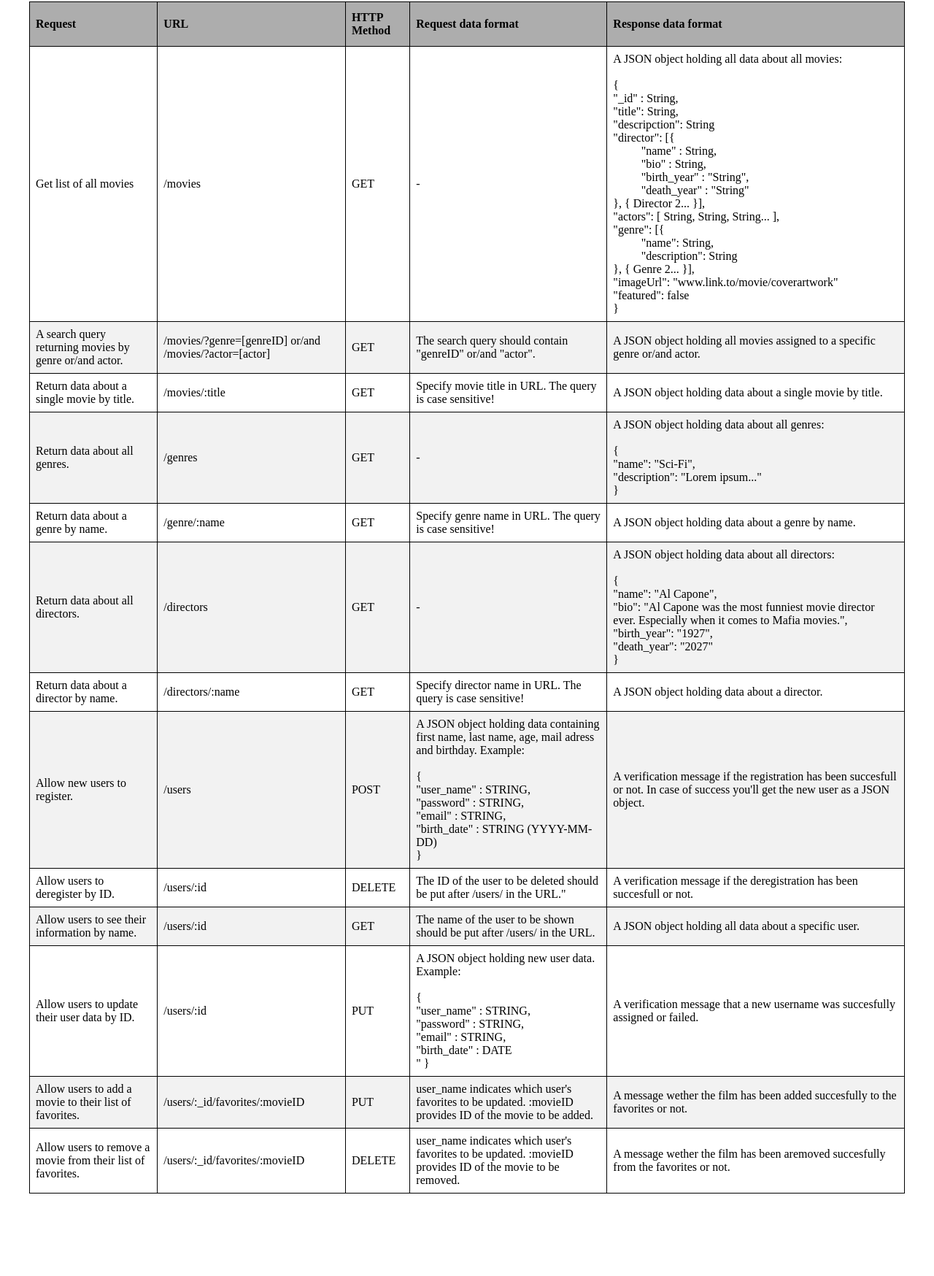
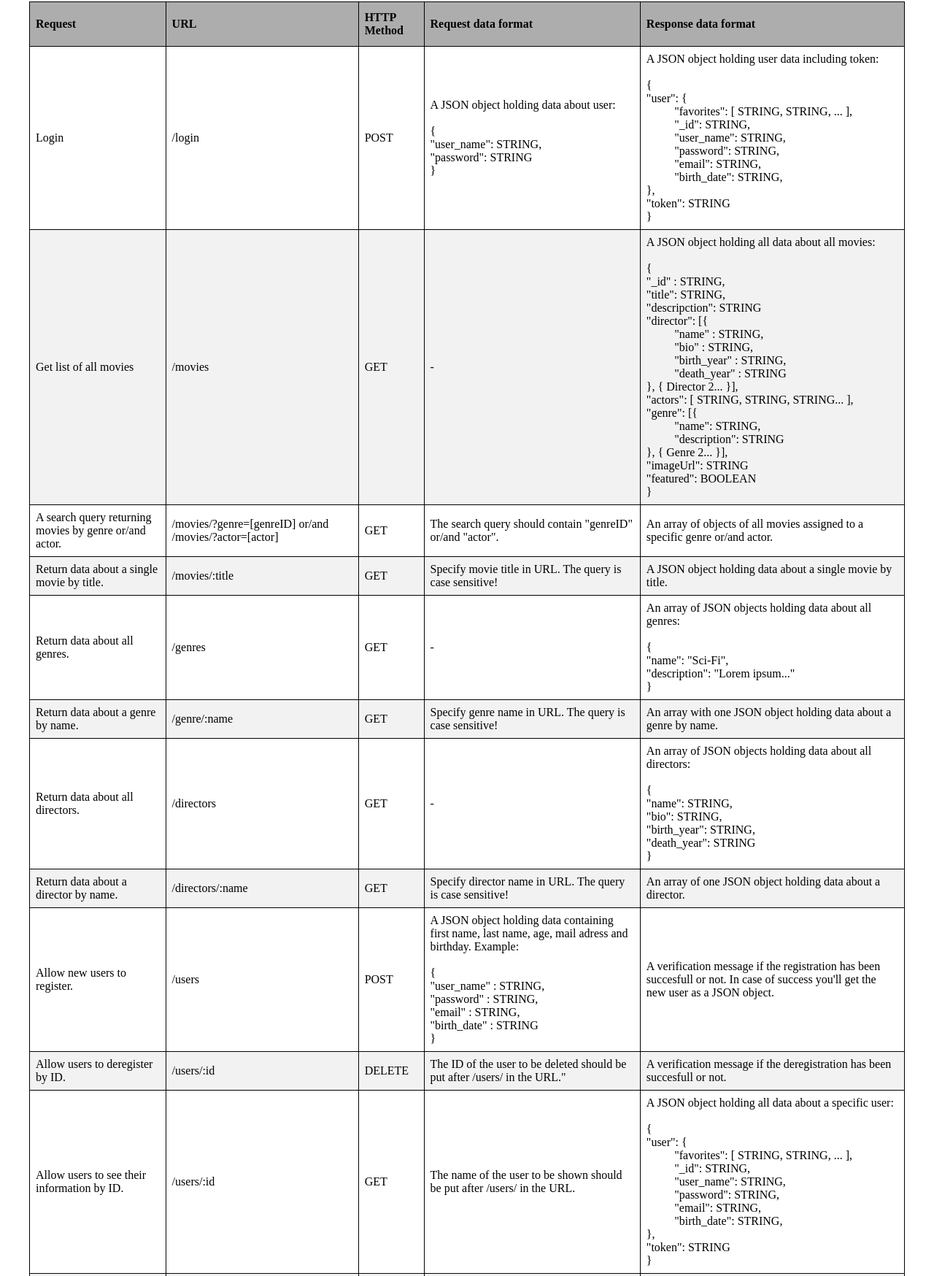
Before and after one commit to hannesdonel/MMM, a website: page public/documentation.html in a window 1280 px wide. Shown: the part 199-1947 px from the top of the page at 73% size. Before the commit the page ends 1844 px from the top, so only its background shows below. Drawn offline with Linux system fonts and the light colour scheme.

Commit message:
Update endpoint documentation.

```diff
--- a/public/documentation.html
+++ b/public/documentation.html
@@ -32,6 +32,37 @@
         </thead>
         <tbody>
           <tr>
+            <td>Login</td>
+            <td>/login</td>
+            <td>POST</td>
+            <td>
+              A JSON object holding data about user:
+              <br /><br />
+              {<br />
+              "user_name": STRING,<br />
+              "password": STRING<br />
+              }
+            </td>
+            <td>
+              A JSON object holding user data including token: <br /><br />
+              {<br />
+              "user": {<br />
+              <span class="object-indentation"
+                >"favorites": [ STRING, STRING, ... ],</span
+              ><br />
+              <span class="object-indentation">"_id": STRING,</span><br />
+              <span class="object-indentation">"user_name": STRING,</span><br />
+              <span class="object-indentation">"password": STRING,</span><br />
+              <span class="object-indentation">"email": STRING,</span><br />
+              <span class="object-indentation">"birth_date": STRING,</span
+              ><br />
+              },<br />
+              "token": STRING<br />
+              }
+            </td>
+          </tr>
+
+          <tr>
             <td>Get list of all movies</td>
             <td>/movies</td>
             <td>GET</td>
@@ -39,25 +70,25 @@
             <td>
               A JSON object holding all data about all movies: <br /><br />
               {<br />
-              "_id" : String,<br />
-              "title": String,<br />
-              "descripction": String<br />
+              "_id" : STRING,<br />
+              "title": STRING,<br />
+              "descripction": STRING<br />
               "director": [{<br />
-              <span class="object-indentation">"name" : String,</span><br />
-              <span class="object-indentation">"bio" : String,</span><br />
-              <span class="object-indentation">"birth_year" : "String",</span
+              <span class="object-indentation">"name" : STRING,</span><br />
+              <span class="object-indentation">"bio" : STRING,</span><br />
+              <span class="object-indentation">"birth_year" : STRING,</span
               ><br />
-              <span class="object-indentation">"death_year" : "String"</span
+              <span class="object-indentation">"death_year" : STRING</span
               ><br />
               }, { Director 2... }],<br />
-              "actors": [ String, String, String... ],<br />
+              "actors": [ STRING, STRING, STRING... ],<br />
               "genre": [{<br />
-              <span class="object-indentation">"name": String,</span><br />
-              <span class="object-indentation">"description": String</span
+              <span class="object-indentation">"name": STRING,</span><br />
+              <span class="object-indentation">"description": STRING</span
               ><br />
               }, { Genre 2... }],<br />
-              "imageUrl": "www.link.to/movie/coverartwork"<br />
-              "featured": false<br />
+              "imageUrl": STRING<br />
+              "featured": BOOLEAN<br />
               }
             </td>
           </tr>
@@ -67,7 +98,7 @@
             <td>GET</td>
             <td>The search query should contain "genreID" or/and "actor".</td>
             <td>
-              A JSON object holding all movies assigned to a specific genre
+              An array of objects of all movies assigned to a specific genre
               or/and actor.
             </td>
           </tr>
@@ -84,7 +115,7 @@
             <td>GET</td>
             <td>-</td>
             <td>
-              A JSON object holding data about all genres:
+              An array of JSON objects holding data about all genres:
               <br /><br />
               {<br />
               "name": "Sci-Fi",<br />
@@ -98,7 +129,9 @@
             <td>/genre/:name</td>
             <td>GET</td>
             <td>Specify genre name in URL. The query is case sensitive!</td>
-            <td>A JSON object holding data about a genre by name.</td>
+            <td>
+              An array with one JSON object holding data about a genre by name.
+            </td>
           </tr>
           <tr>
             <td>Return data about all directors.</td>
@@ -106,14 +139,13 @@
             <td>GET</td>
             <td>-</td>
             <td>
-              A JSON object holding data about all directors:
+              An array of JSON objects holding data about all directors:
               <br /><br />
               {<br />
-              "name": "Al Capone",<br />
-              "bio": "Al Capone was the most funniest movie director ever.
-              Especially when it comes to Mafia movies.",<br />
-              "birth_year": "1927",<br />
-              "death_year": "2027"<br />
+              "name": STRING,<br />
+              "bio": STRING,<br />
+              "birth_year": STRING,<br />
+              "death_year": STRING<br />
               }
             </td>
           </tr>
@@ -122,7 +154,7 @@
             <td>/directors/:name</td>
             <td>GET</td>
             <td>Specify director name in URL. The query is case sensitive!</td>
-            <td>A JSON object holding data about a director.</td>
+            <td>An array of one JSON object holding data about a director.</td>
           </tr>
           <tr>
             <td>Allow new users to register.</td>
@@ -136,7 +168,7 @@
               "user_name" : STRING,<br />
               "password" : STRING,<br />
               "email" : STRING,<br />
-              "birth_date" : STRING (YYYY-MM-DD)<br />
+              "birth_date" : STRING<br />
               }
             </td>
             <td>
@@ -158,14 +190,30 @@
             </td>
           </tr>
           <tr>
-            <td>Allow users to see their information by name.</td>
+            <td>Allow users to see their information by ID.</td>
             <td>/users/:id</td>
             <td>GET</td>
             <td>
               The name of the user to be shown should be put after /users/ in
               the URL.
             </td>
-            <td>A JSON object holding all data about a specific user.</td>
+            <td>
+              A JSON object holding all data about a specific user:<br /><br />
+              {<br />
+              "user": {<br />
+              <span class="object-indentation"
+                >"favorites": [ STRING, STRING, ... ],</span
+              ><br />
+              <span class="object-indentation">"_id": STRING,</span><br />
+              <span class="object-indentation">"user_name": STRING,</span><br />
+              <span class="object-indentation">"password": STRING,</span><br />
+              <span class="object-indentation">"email": STRING,</span><br />
+              <span class="object-indentation">"birth_date": STRING,</span
+              ><br />
+              },<br />
+              "token": STRING<br />
+              }
+            </td>
           </tr>
           <tr>
             <td>Allow users to update their user data by ID.</td>
```
